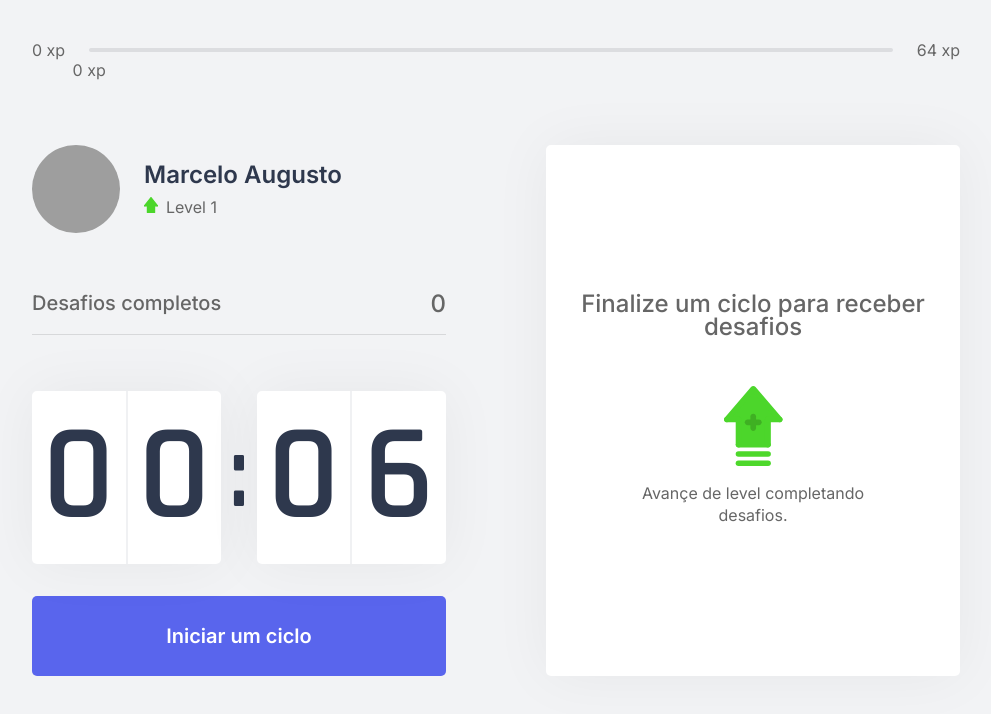
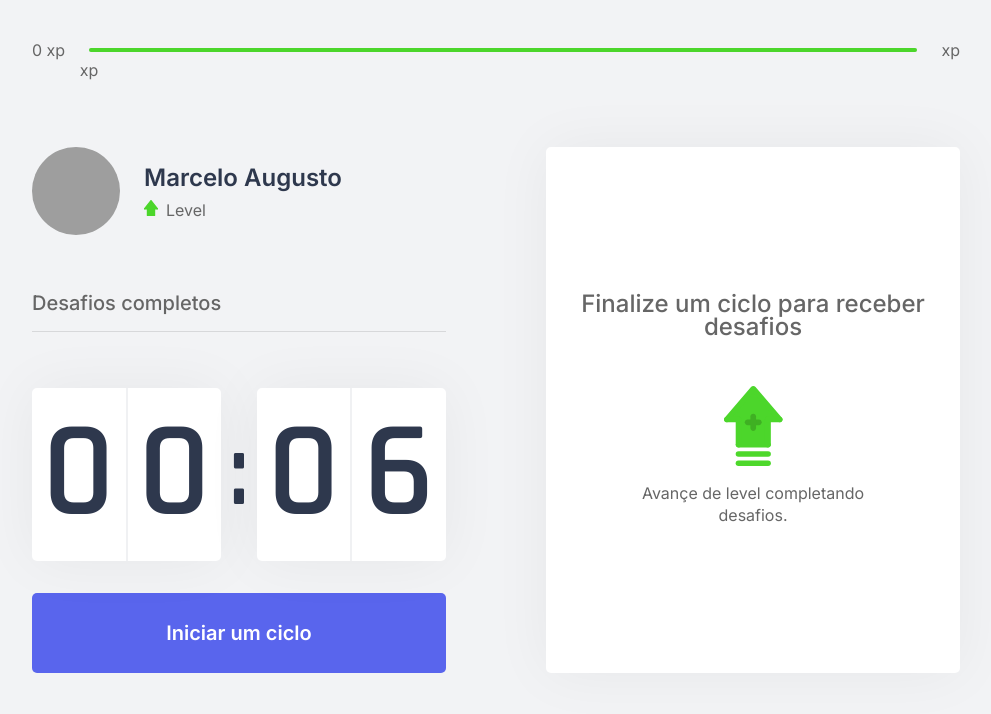
Before and after one commit to AugustoMarcelo/move.it, a Next.js app: page / in a window 1280 px wide. Shown: the top 714 px of the page, without its empty margins (144-1135 px from the left). Built offline with nearby package versions, Linux system fonts and the light colour scheme; grey boxes are pictures that could not be loaded.

Commit message:
refactor: removed ChallengesProvider

```diff
--- a/src/pages/_app.tsx
+++ b/src/pages/_app.tsx
@@ -1,11 +1,8 @@
-import { ChallengesProvider } from '../contexts/ChallengesContext'
 import '../styles/globals.css'
 
 function MyApp({ Component, pageProps }) {
   return (
-    <ChallengesProvider>
-      <Component {...pageProps} />
-    </ChallengesProvider>
+    <Component {...pageProps} />
   )
 }
 
```
